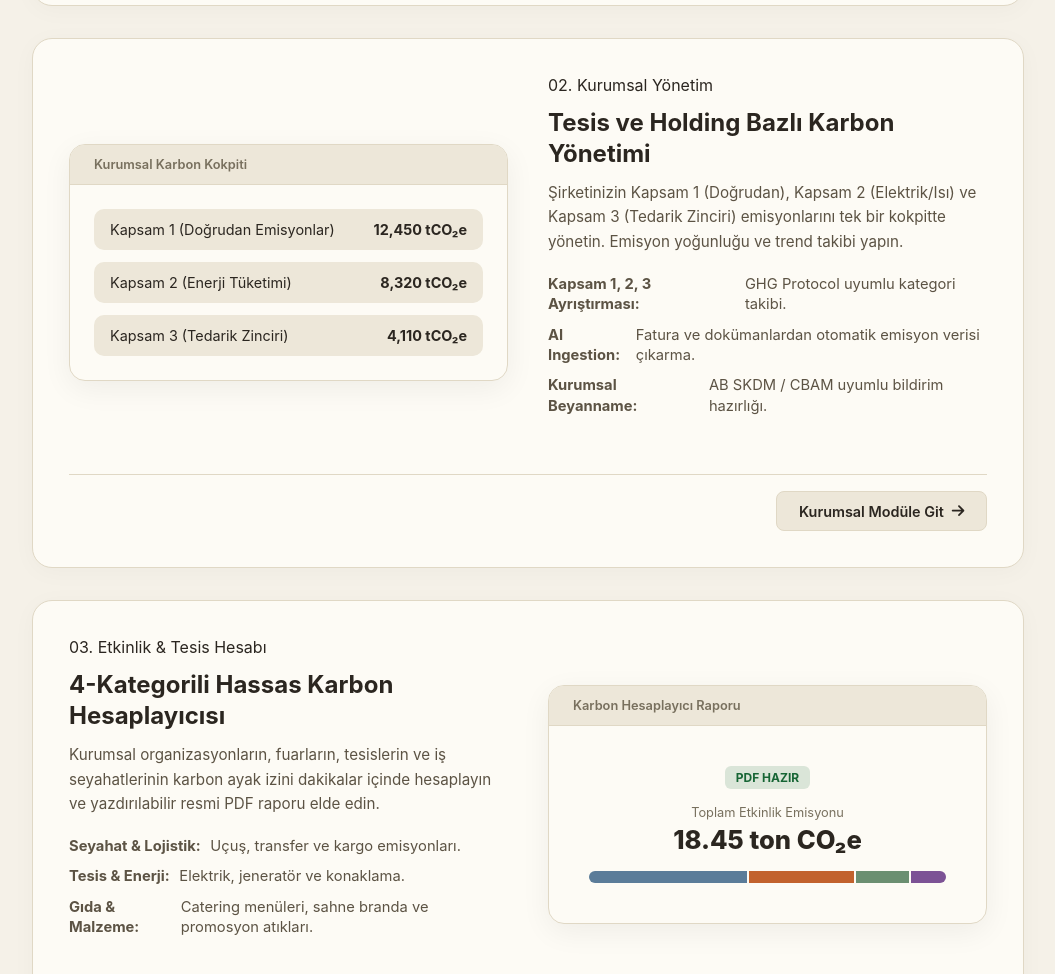
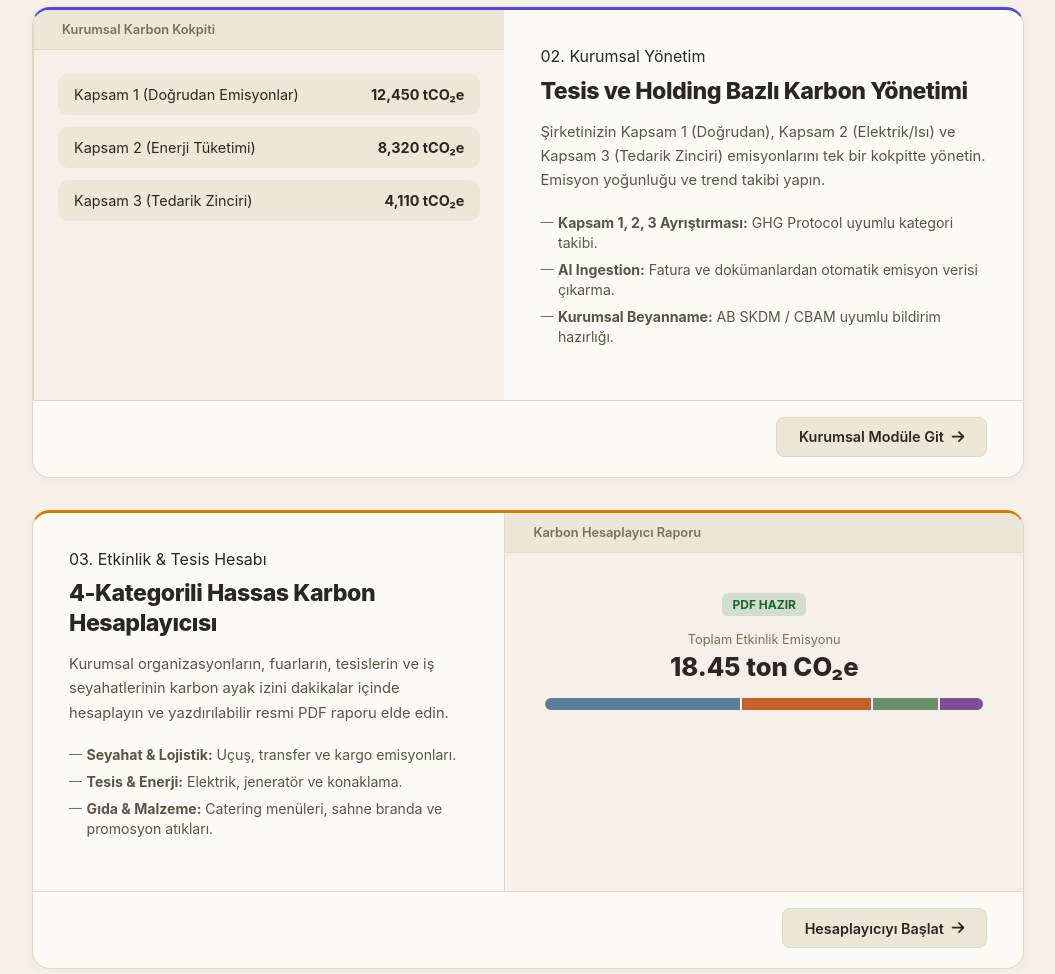
Before and after one commit to dilovantprk/ekotakippro, a website: page index.html in a window 1280 px wide. Shown: the part 1440-2414 px from the top of the page, without its empty margins (112-1167 px from the left). Drawn offline with nearby package versions, Linux system fonts and the light colour scheme.

Commit message:
style: minimal + per-card accent colors (green/indigo/amber) + flush edge-to-edge mockup preview panel

```diff
--- a/style.css
+++ b/style.css
@@ -3823,41 +3823,51 @@ html.apple-dark .text-indigo { color: #C4B5FD !important; }
 .product-feature-block {
     background: var(--bg-grouped);
     border: 1px solid var(--bg-border);
-    border-radius: 20px;
-    padding: 2.25rem;
-    box-shadow: 0 4px 24px rgba(0, 0, 0, 0.03);
-}
+    border-radius: 18px;
+    padding: 0;
+    overflow: hidden;
+    box-shadow: 0 2px 12px rgba(0, 0, 0, 0.04);
+    display: flex;
+    flex-direction: column;
+}
+
+/* Per-card accent top border */
+.product-feature-block:nth-child(1) { border-top: 3px solid #166534; }
+.product-feature-block:nth-child(2) { border-top: 3px solid #4F46E5; }
+.product-feature-block:nth-child(3) { border-top: 3px solid #D97706; }
 
 .product-tab-grid {
     display: grid;
-    grid-template-columns: 1fr 1fr;
-    gap: 2.5rem;
-    align-items: center;
+    grid-template-columns: 1fr 1.1fr;
+    gap: 0;
+    align-items: stretch;
+    flex: 1;
 }
 
 @media (max-width: 868px) {
     .product-tab-grid {
         grid-template-columns: 1fr;
-        gap: 1.5rem;
     }
 }
 
 .product-info {
     display: flex;
     flex-direction: column;
+    padding: 2.25rem 2rem 2.25rem 2.25rem;
 }
 
 .product-info h3 {
-    font-size: 1.5rem;
-    font-weight: 700;
-    color: var(--text-primary);
-    margin: 0.75rem 0;
+    font-size: 1.45rem;
+    font-weight: 800;
+    color: var(--text-primary);
+    margin: 0.6rem 0 0.85rem 0;
     line-height: 1.3;
+    letter-spacing: -0.02em;
 }
 
 .product-info p {
-    font-size: 0.95rem;
-    line-height: 1.6;
+    font-size: 0.92rem;
+    line-height: 1.65;
     color: var(--text-secondary);
     margin-bottom: 1.25rem;
 }
@@ -3865,24 +3875,32 @@ html.apple-dark .text-indigo { color: #C4B5FD !important; }
 .feature-bullets {
     list-style: none;
     padding: 0;
-    margin: 0 0 1.5rem 0;
+    margin: 0 0 1rem 0;
+    display: flex;
+    flex-direction: column;
+    gap: 0.4rem;
 }
 
 .feature-bullets li {
-    display: flex;
-    align-items: flex-start;
-    gap: 0.6rem;
-    font-size: 0.92rem;
+    font-size: 0.88rem;
     color: var(--text-secondary);
-    margin-bottom: 0.6rem;
-    line-height: 1.4;
+    line-height: 1.45;
+    padding-left: 1.1rem;
+    position: relative;
+}
+
+.feature-bullets li::before {
+    content: '—';
+    position: absolute;
+    left: 0;
+    color: var(--text-tertiary);
+    font-size: 0.8rem;
 }
 
 .feature-block-footer {
     display: flex;
     justify-content: flex-end;
-    margin-top: 1.5rem;
-    padding-top: 1rem;
+    padding: 1rem 2.25rem 1.25rem 2.25rem;
     border-top: 1px solid var(--bg-border);
 }
 
@@ -3892,20 +3910,30 @@ html.apple-dark .text-indigo { color: #C4B5FD !important; }
 }
 
 .product-preview-card {
-    background: var(--bg-grouped);
-    border: 1px solid var(--bg-border);
-    border-radius: 16px;
+    border-left: 1px solid var(--bg-border);
+    border-radius: 0;
     overflow: hidden;
-    box-shadow: var(--glass-shadow);
+    background: var(--bg-system);
+    min-height: 260px;
+    display: flex;
+    flex-direction: column;
+}
+
+@media (max-width: 868px) {
+    .product-preview-card {
+        border-left: none;
+        border-top: 1px solid var(--bg-border);
+    }
 }
 
 .mockup-header {
     display: flex;
     align-items: center;
-    gap: 0.4rem;
-    padding: 0.75rem 1rem;
+    gap: 0.5rem;
+    padding: 0.75rem 1.25rem;
     background: var(--bg-secondary);
     border-bottom: 1px solid var(--bg-border);
+    flex-shrink: 0;
 }
 
 .dot {
```
